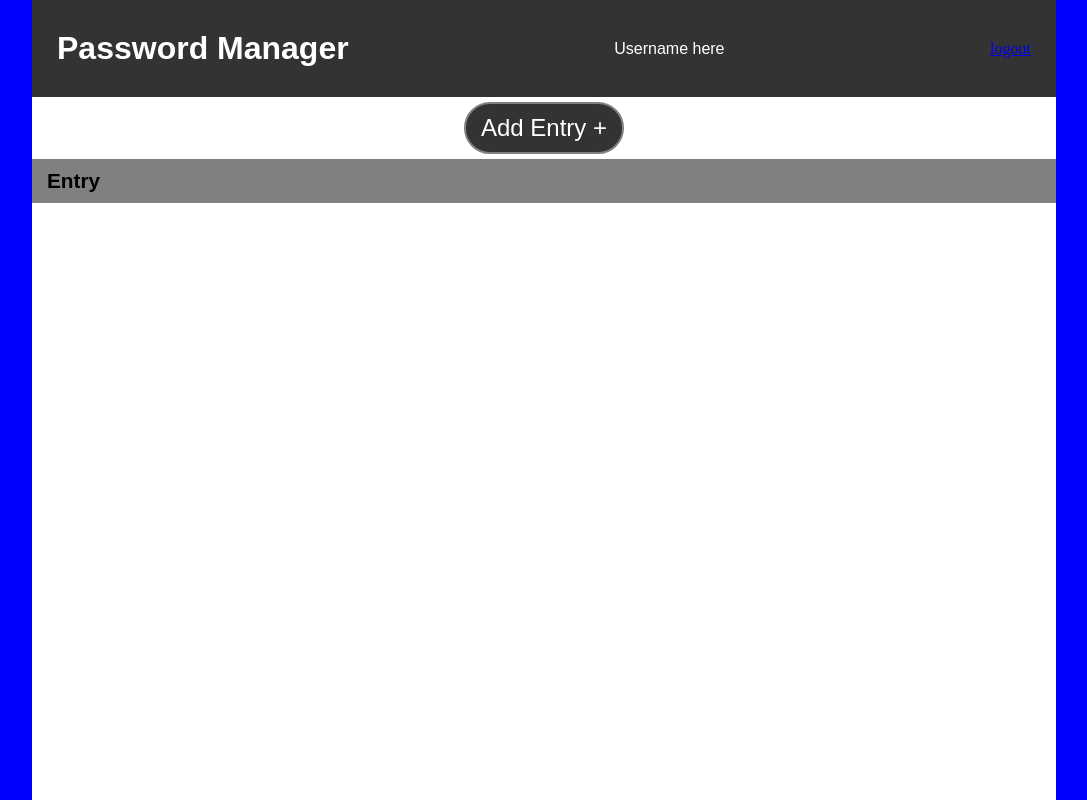
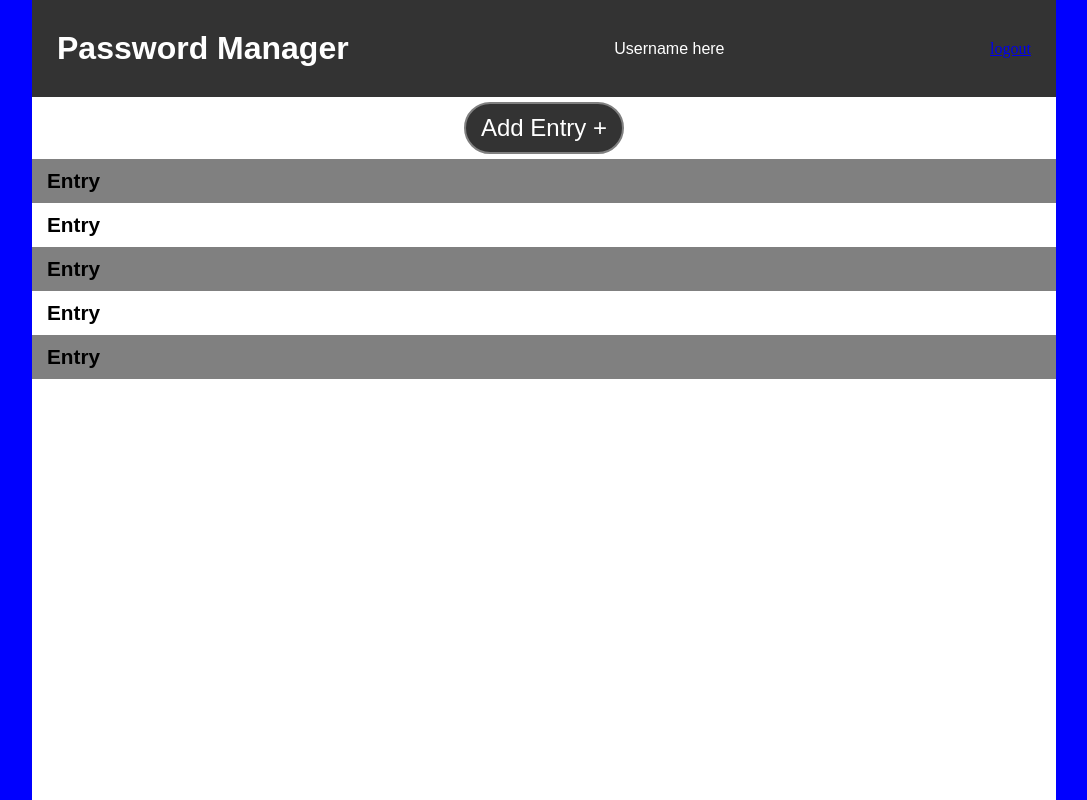
Before and after one commit to steve3424/password_manager, a Flask app: page /vault in a window 1280 px wide. Shown: the whole page, without its empty margins (96-1183 px from the left). Run offline with Flask 2, Linux system fonts and the light colour scheme; the visitor is signed in with stand-in values (Sample User, id 1).

Commit message:
update todo

```diff
--- a/TODO.txt
+++ b/TODO.txt
@@ -4,3 +4,4 @@
 - Actually save new entries with iv's
 - If flask validation is hit on registration, make sure that tab is selected on redirect
 - Maybe I can make error messages more dynamic instead of having so much HTML. I could have the HTML for the flash messages, but dynamically create the JS ones?
+- Complete DB set up script
--- a/flask_app/templates/vault.html
+++ b/flask_app/templates/vault.html
@@ -58,6 +58,50 @@
                     <p>hey</p>
                 </div>
             </div>
+            <div class="vault-entry">
+                <h2 class="vault-entry__title" onclick="Slide(this)">Entry</h2>
+                <div class="vault-entry__form">
+                    <p>hey</p>
+                    <p>hey</p>
+                    <p>hey</p>
+                    <p>hey</p>
+                    <p>hey</p>
+                    <p>hey</p>
+                </div>
+            </div>
+            <div class="vault-entry">
+                <h2 class="vault-entry__title" onclick="Slide(this)">Entry</h2>
+                <div class="vault-entry__form">
+                    <p>hey</p>
+                    <p>hey</p>
+                    <p>hey</p>
+                    <p>hey</p>
+                    <p>hey</p>
+                    <p>hey</p>
+                </div>
+            </div>
+            <div class="vault-entry">
+                <h2 class="vault-entry__title" onclick="Slide(this)">Entry</h2>
+                <div class="vault-entry__form">
+                    <p>hey</p>
+                    <p>hey</p>
+                    <p>hey</p>
+                    <p>hey</p>
+                    <p>hey</p>
+                    <p>hey</p>
+                </div>
+            </div>
+            <div class="vault-entry">
+                <h2 class="vault-entry__title" onclick="Slide(this)">Entry</h2>
+                <div class="vault-entry__form">
+                    <p>hey</p>
+                    <p>hey</p>
+                    <p>hey</p>
+                    <p>hey</p>
+                    <p>hey</p>
+                    <p>hey</p>
+                </div>
+            </div>
             <div id="spacer"></div>
         </div>
     </div>
```
